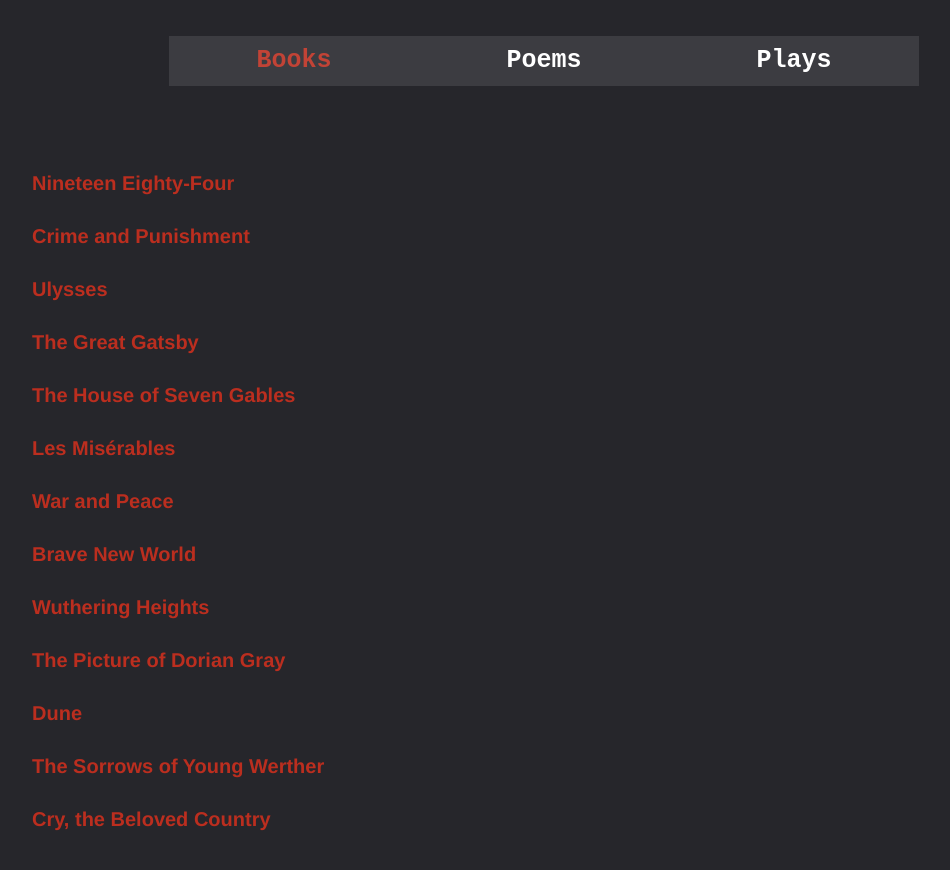
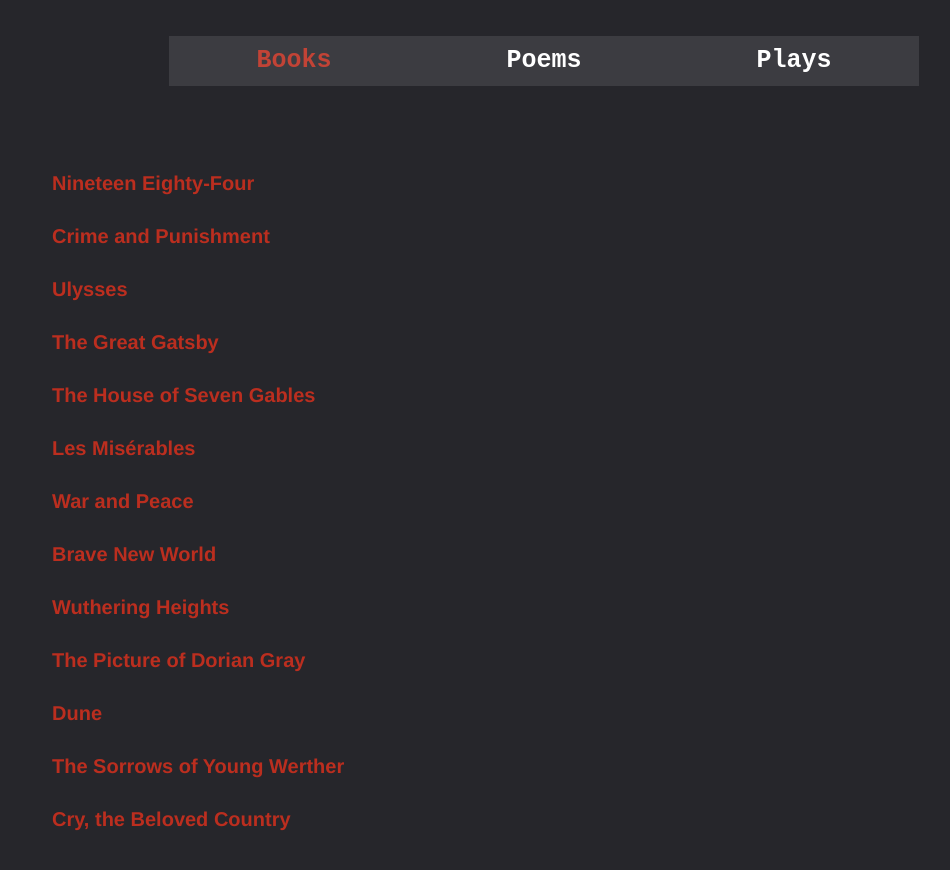
Before and after one commit to Yuetxt/Collection-of-Thought, a React app: page / in a window 1280 px wide. Shown: the top 870 px of the page, without its empty margins (96-1046 px from the left). Built offline with nearby package versions, Linux system fonts and the light colour scheme; the HTML template or start-up script is replaced by a standard one.

Commit message:
css fun stuff

```diff
--- a/client/src/components/pages/Mainpage.js
+++ b/client/src/components/pages/Mainpage.js
@@ -72,67 +72,67 @@ export default class Mainpage extends React.Component {
         {this.isBooks() && <span>
           <ul>
             <li className="post">
-              <a className="link" href="/1984">
+              <a className="link potato" href="/1984">
                 Nineteen Eighty-Four
               </a>
             </li>
             <li className="post">
-               <a className="link" href="/Crime">
+               <a className="link potato" href="/Crime">
                 Crime and Punishment
               </a>
            </li>
            <li className="post">
-               <a className="link" href="/Crime">
+               <a className="link potato" href="/Crime">
                 Ulysses
               </a>
            </li>
            <li className="post">
-               <a className="link" href="/Crime">
+               <a className="link potato" href="/Crime">
                 The Great Gatsby
               </a>
            </li>
            <li className="post">
-               <a className="link" href="/Crime">
+               <a className="link potato" href="/Crime">
                 The House of Seven Gables
               </a>
            </li>
            <li className="post">
-               <a className="link" href="/Crime">
+               <a className="link potato" href="/Crime">
                Les Misérables
               </a>
            </li>
            <li className="post">
-               <a className="link" href="/Crime">
+               <a className="link potato" href="/Crime">
                 War and Peace
               </a>
            </li>
            <li className="post">
-               <a className="link" href="/Crime">
+               <a className="link potato" href="/Crime">
                 Brave New World
               </a>
            </li>
            <li className="post">
-               <a className="link" href="/Crime">
+               <a className="link potato" href="/Crime">
                 Wuthering Heights
               </a>
            </li>
            <li className="post">
-               <a className="link" href="/Crime">
+               <a className="link potato" href="/Crime">
                 The Picture of Dorian Gray
               </a>
            </li>
            <li className="post">
-               <a className="link" href="/Crime">
+               <a className="link potato" href="/Crime">
                 Dune
               </a>
            </li>
            <li className="post">
-               <a className="link" href="/Crime">
+               <a className="link potato" href="/Crime">
                 The Sorrows of Young Werther
               </a>
            </li>
            <li className="post">
-               <a className="link" href="/Crime">
+               <a className="link potato" href="/Crime">
                 Cry, the Beloved Country
               </a>
            </li>
@@ -143,67 +143,67 @@ export default class Mainpage extends React.Component {
         <span>
                     <ul>
             <li className="post">
-              <a className="link" href="/Godot">
+              <a className="link potato" href="/Godot">
                 Waiting for Godot
               </a>
             </li>
             <li className="post">
-               <a className="link" href="/Ernest">
+               <a className="link potato" href="/Ernest">
                The Importance of Being Earnest
               </a>
            </li>
            <li className="post">
-               <a className="link" href="/Ernest">
+               <a className="link potato" href="/Ernest">
                 Oedipus Rex
               </a>
            </li>
            <li className="post">
-               <a className="link" href="/Ernest">
+               <a className="link potato" href="/Ernest">
                 King Lear
               </a>
            </li>
            <li className="post">
-               <a className="link" href="/Ernest">
+               <a className="link potato" href="/Ernest">
                 Romeo and Juliet
               </a>
            </li>
            <li className="post">
-               <a className="link" href="/Ernest">
+               <a className="link potato" href="/Ernest">
                 Pygamalion
               </a>
            </li>
            <li className="post">
-               <a className="link" href="/Ernest">
+               <a className="link potato" href="/Ernest">
                 Julius Caesar
               </a>
            </li>
            <li className="post">
-               <a className="link" href="/Ernest">
+               <a className="link potato" href="/Ernest">
                 Long Day's Journey into Night
               </a>
            </li>
            <li className="post">
-               <a className="link" href="/Ernest">
+               <a className="link potato" href="/Ernest">
                 The Merry Wives of Windsor
               </a>
            </li>
            <li className="post">
-               <a className="link" href="/Ernest">
+               <a className="link potato" href="/Ernest">
                 The Cherry Orchard
               </a>
            </li>
            <li className="post">
-               <a className="link" href="/Ernest">
+               <a className="link potato" href="/Ernest">
                 No Exit
               </a>
            </li>
            <li className="post">
-               <a className="link" href="/Ernest">
+               <a className="link potato" href="/Ernest">
                 Henry V
               </a>
            </li>
            <li className="post">
-               <a className="link" href="/Ernest">
+               <a className="link potato" href="/Ernest">
                 12 Angry Men
               </a>
            </li>
@@ -213,97 +213,97 @@ export default class Mainpage extends React.Component {
         <span>
                     <ul>
             <li className="post">
-              <a className="link" href="/Fire&Ice">
+              <a className="link potato" href="/Fire&Ice">
                 Fire and Ice
               </a>
             </li>
             <li className="post">
-               <a className="link" href="/Rime">
+               <a className="link potato" href="/Rime">
                 The Rime of the Anicent Mariner
               </a>
            </li>
            <li className="post">
-               <a className="link" href="/Ernest">
+               <a className="link potato" href="/Ernest">
                 Iliad
               </a>
            </li>
            <li className="post">
-               <a className="link" href="/Ernest">
+               <a className="link potato" href="/Ernest">
                 Paradise Lost
               </a>
            </li>
            <li className="post">
-               <a className="link" href="/Ernest">
+               <a className="link potato" href="/Ernest">
                 The Canterbury Tales
               </a>
            </li>
            <li className="post">
-               <a className="link" href="/Ernest">
+               <a className="link potato" href="/Ernest">
                 Inferno
               </a>
            </li>
            <li className="post">
-               <a className="link" href="/Ernest">
+               <a className="link potato" href="/Ernest">
                 The Waste Land
               </a>
            </li>
            <li className="post">
-               <a className="link" href="/Ernest">
+               <a className="link potato" href="/Ernest">
                 Aeneid
               </a>
            </li>
            <li className="post">
-               <a className="link" href="/Ernest">
+               <a className="link potato" href="/Ernest">
                 Odyssey
               </a>
            </li>
            <li className="post">
-               <a className="link" href="/Ernest">
+               <a className="link potato" href="/Ernest">
                 Faust
               </a>
            </li>
            <li className="post">
-               <a className="link" href="/Ernest">
+               <a className="link potato" href="/Ernest">
                 The Charge of the Light Brigade
               </a>
            </li>
            <li className="post">
-               <a className="link" href="/Ernest">
+               <a className="link potato" href="/Ernest">
                 Paradiso
               </a>
            </li>
            <li className="post">
-               <a className="link" href="/Ernest">
+               <a className="link potato" href="/Ernest">
                 Song of Myself
               </a>
            </li>
            <li className="post">
-               <a className="link" href="/Ernest">
+               <a className="link potato" href="/Ernest">
                 The Tyger
               </a>
            </li>
            <li className="post">
-               <a className="link" href="/Ernest">
+               <a className="link potato" href="/Ernest">
                 Ode on a Grecian Urn
               </a>
            </li>
            <li className="post">
-               <a className="link" href="/Ernest">
+               <a className="link potato" href="/Ernest">
                 Ode to Joy
               </a>
            </li>
            <li className="post">
-               <a className="link" href="/Ernest">
+               <a className="link potato" href="/Ernest">
                 Kubla Khan
               </a>
            </li>
            <li className="post">
-               <a className="link" href="/Ernest">
+               <a className="link potato" href="/Ernest">
                 The Cantos
               </a>
            </li>
            <li className="post">
-               <a className="link" href="/Ernest">
+               <a className="link potato" href="/Ernest">
                 My Last Duchess
               </a>
            </li>
--- a/client/src/components/pages/styling.css
+++ b/client/src/components/pages/styling.css
@@ -207,3 +207,44 @@ p {
 .courier {
   font-family: 'Courier New';
 }
+
+
+.potato {
+  cursor: pointer;
+  position: relative;
+  padding: 10px 20px;
+  font-size: 20px;
+  border-top-right-radius: 0px;
+  border-bottom-left-radius: 0px;
+  transition: all 2s;
+  background-color: #26262B;
+}
+.potato:after, .potato:before {
+  content: " ";
+  width: 0px;
+  height: 0px;
+  position: absolute;
+  border: 0px solid black;
+  transition: all .5s;
+}
+.potato:after {
+  top: -1px;
+  left: -1px;
+  border-top: 5px solid #26262B;
+  border-left: 5px solid #26262B;
+}
+.potato:before {
+  bottom: -1px;
+  right: -1px;
+  border-bottom: 5px solid #26262B;
+  border-right: 5px solid #26262B;
+}
+.potato:hover {
+  border-top-right-radius: 5px;
+  border-bottom-left-radius: 5px;
+}
+.potato:hover:before, .potato:hover:after {
+  width: 10%;
+  height: 50%;
+  border-color: white;
+}
```
